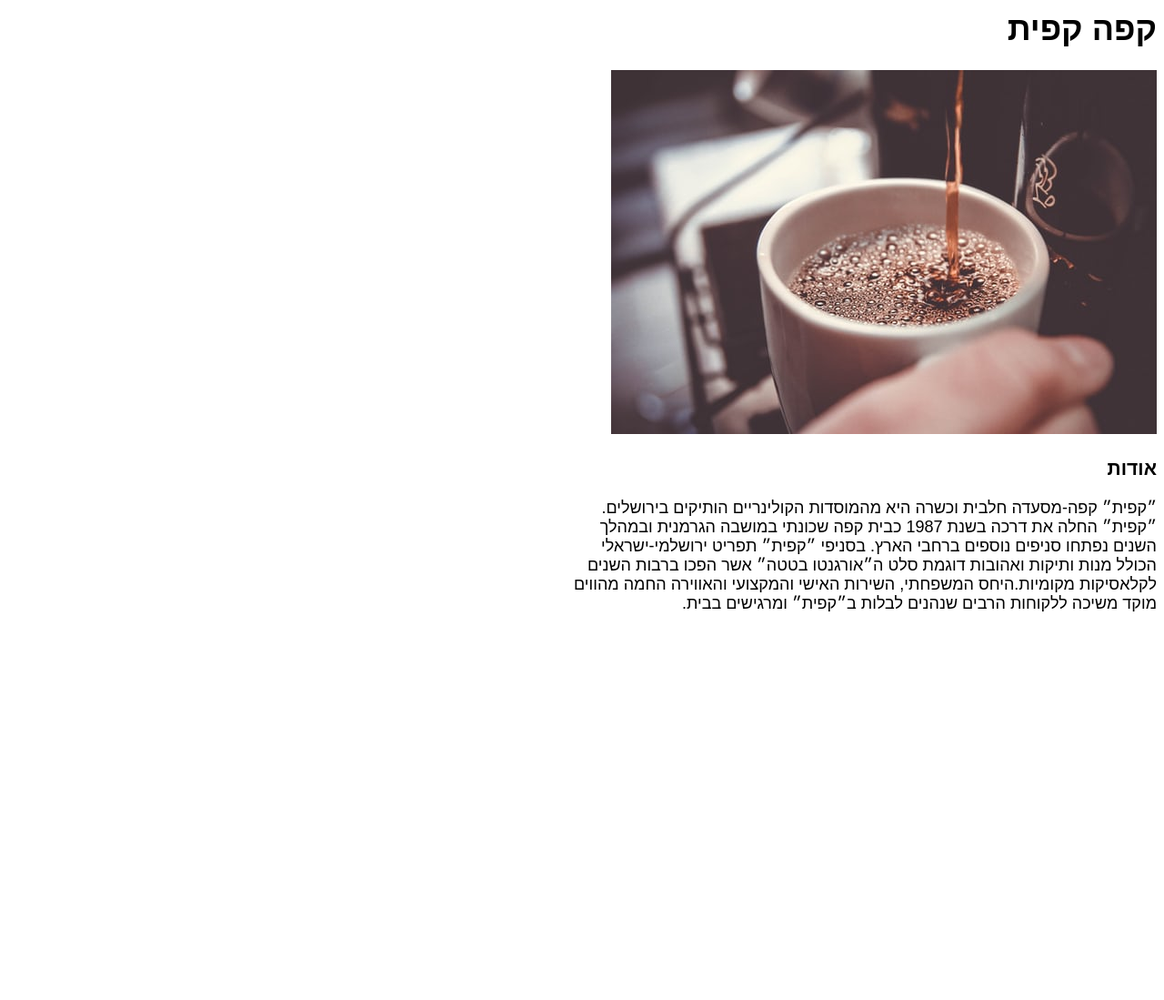
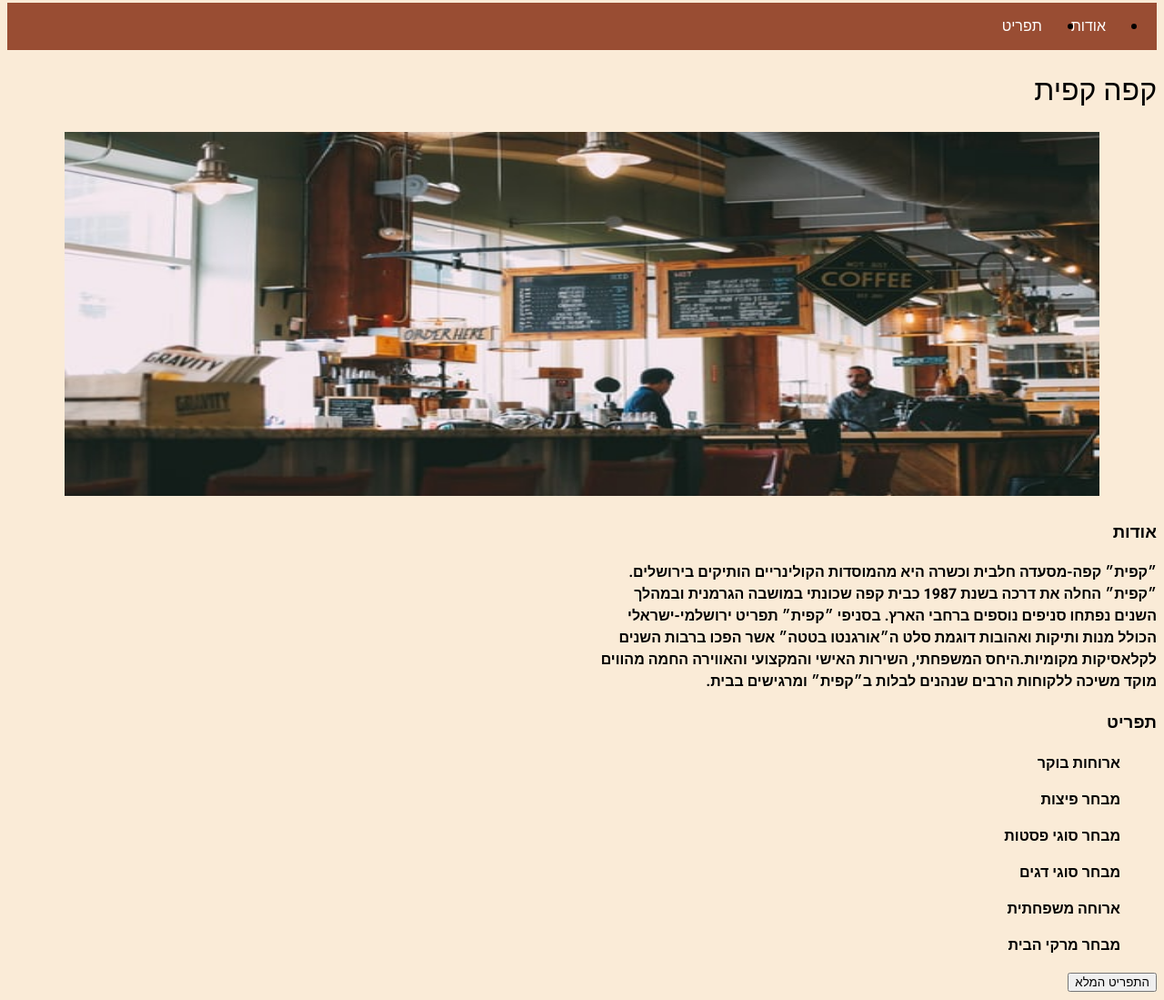
Before and after one commit to itsik-weiss/Web-Design, a plain HTML site: page index.html in a window 1280 px wide. Shown: the part 13-1112 px from the top of the page at 91% size. Before the commit the page ends 800 px from the top, so only its background shows below. Drawn offline with Linux system fonts and the light colour scheme.

Commit message:
add menu, menu-food, backgrond-color, link

```diff
--- a/index.html
+++ b/index.html
@@ -5,11 +5,19 @@
     <meta charset="UTF-8">
     <title>קפה קפית </title>
     <link rel="stylesheet" href="style.css">
+    <link rel="preconnect" href="https://fonts.gstatic.com">
+    <link href="https://fonts.googleapis.com/css2?family=Heebo:wght@400;700&display=swap" rel="stylesheet">
 </head>
 
 <body>
+    <ul>
+        <li><a href="#abut">אודות</a></li>
+        <li><a href="#menu">תפריט</a></li>
+    </ul>
+
     <h1>קפה קפית</h1>
-    <img src="coffe1.jpg">
+    <img src="coffe3.jpg">
+    <div id="abut">
         <h3>אודות</h3>
         <p>״קפית״ קפה-מסעדה חלבית וכשרה היא מהמוסדות הקולינריים הותיקים בירושלים.
             <br>״קפית״ החלה את דרכה בשנת 1987
@@ -18,7 +26,38 @@
             בסניפי ״קפית״ תפריט ירושלמי-ישראלי <br>
             הכולל מנות ותיקות ואהובות דוגמת סלט ה״אורגנטו בטטה״ אשר הפכו ברבות השנים<br>
             לקלאסיקות מקומיות.היחס המשפחתי, השירות האישי והמקצועי והאווירה החמה מהווים<br>
-        מוקד משיכה ללקוחות הרבים שנהנים לבלות ב״קפית״ ומרגישים בבית.</p>
+            מוקד משיכה ללקוחות הרבים שנהנים לבלות ב״קפית״ ומרגישים בבית.
+        </p>
+    </div>
+    <div id="menu">
+        <dl>
+            <dt>
+                <h3>תפריט</h3>
+            </dt>
+            <p>
+                <dd>
+                    <p>ארוחות בוקר</p>
+                </dd>
+                <dd>
+                    <p>מבחר פיצות</p>
+                </dd>
+                <dd>
+                    <p>מבחר סוגי פסטות</p>
+                <dd>
+                <dd>
+                    <p>מבחר סוגי דגים</p>
+                </dd>
+                <dd>
+                    <p>ארוחה משפחתית</p>
+                </dd>
+                <dd>
+                    <p>מבחר מרקי הבית</p>
+                </dd>
+            </p>
+        </dl>
+        <button onclick="window.location.href='https://caffit.co.il/wp-content/uploads/2020/12/web-menu.pdf';">התפריט המלא</button>
+    </div>
+
 </body>
 
 </html>
--- a/style.css
+++ b/style.css
@@ -1,4 +1,46 @@
-body{
-    font-family: arial;
-    font-size: 18px;
+body {
+    font-family: 'Heebo', sans-serif;
+    caret-color: antiquewhite;
+    background-color: antiquewhite
 }
+
+h1 {
+    color: (153, 167, 51);
+    font-weight: 400;
+}
+
+p {
+    font-weight: 700;
+}
+
+img {
+    width: 90%;
+    height: 400px;
+    padding-left: 5%;
+    padding-right: 5%;
+}
+
+.BackgroundColor {
+    background-color: antiquewhite
+}
+
+ul {
+    overflow: hidden;
+    background-color: #994d33;
+}
+
+li {
+    float: right;
+}
+
+li a {
+    display: block;
+    color: white;
+    text-align: center;
+    padding: 14px 16px;
+    text-decoration: none;
+}
+
+li a:hover:not(.active) {
+    background-color: #111;
+}
```
Also changed, not shown: coffe1.jpg (deleted), coffe3.jpg (added), 1 other file. Lines whose indentation alone changed are shown as unchanged.
